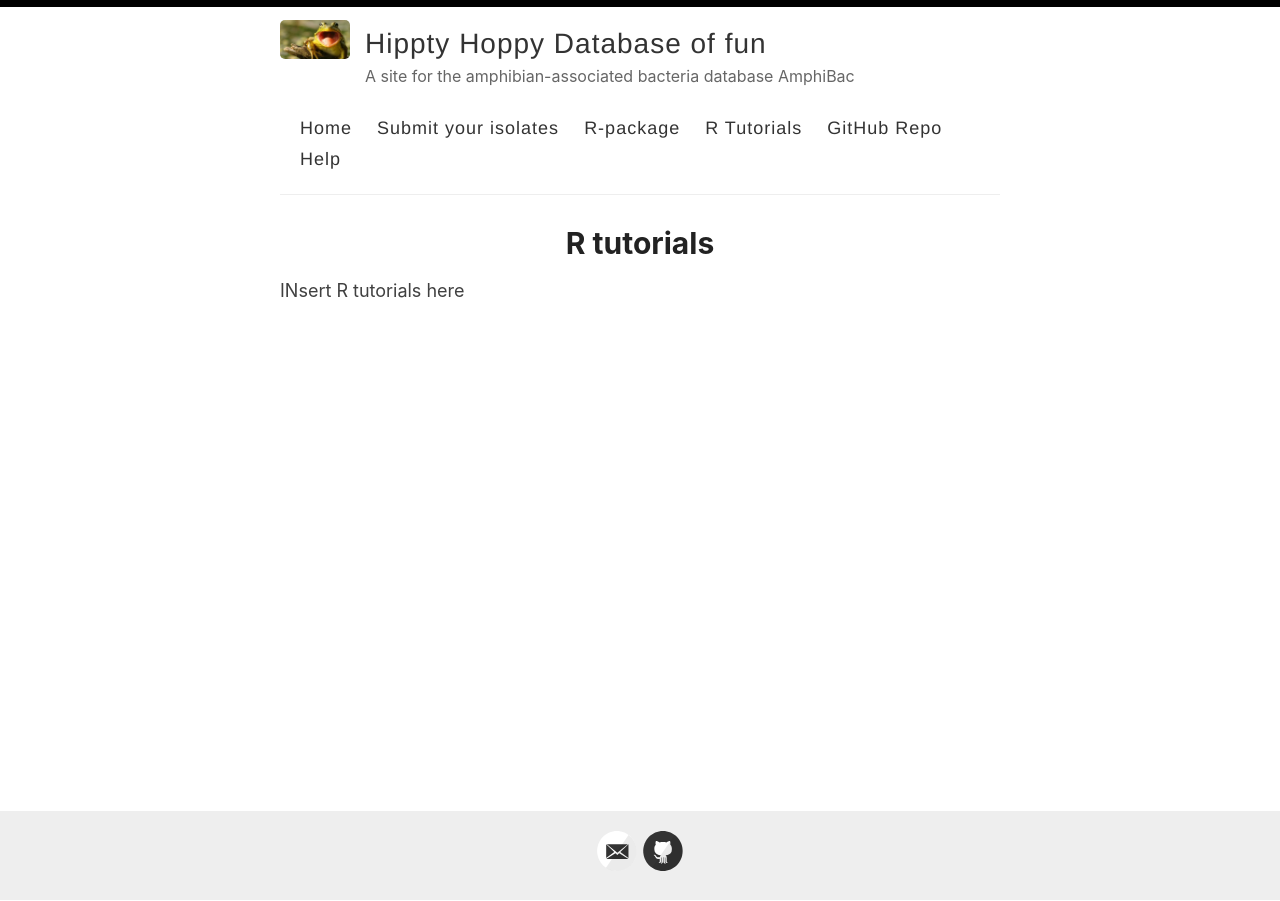
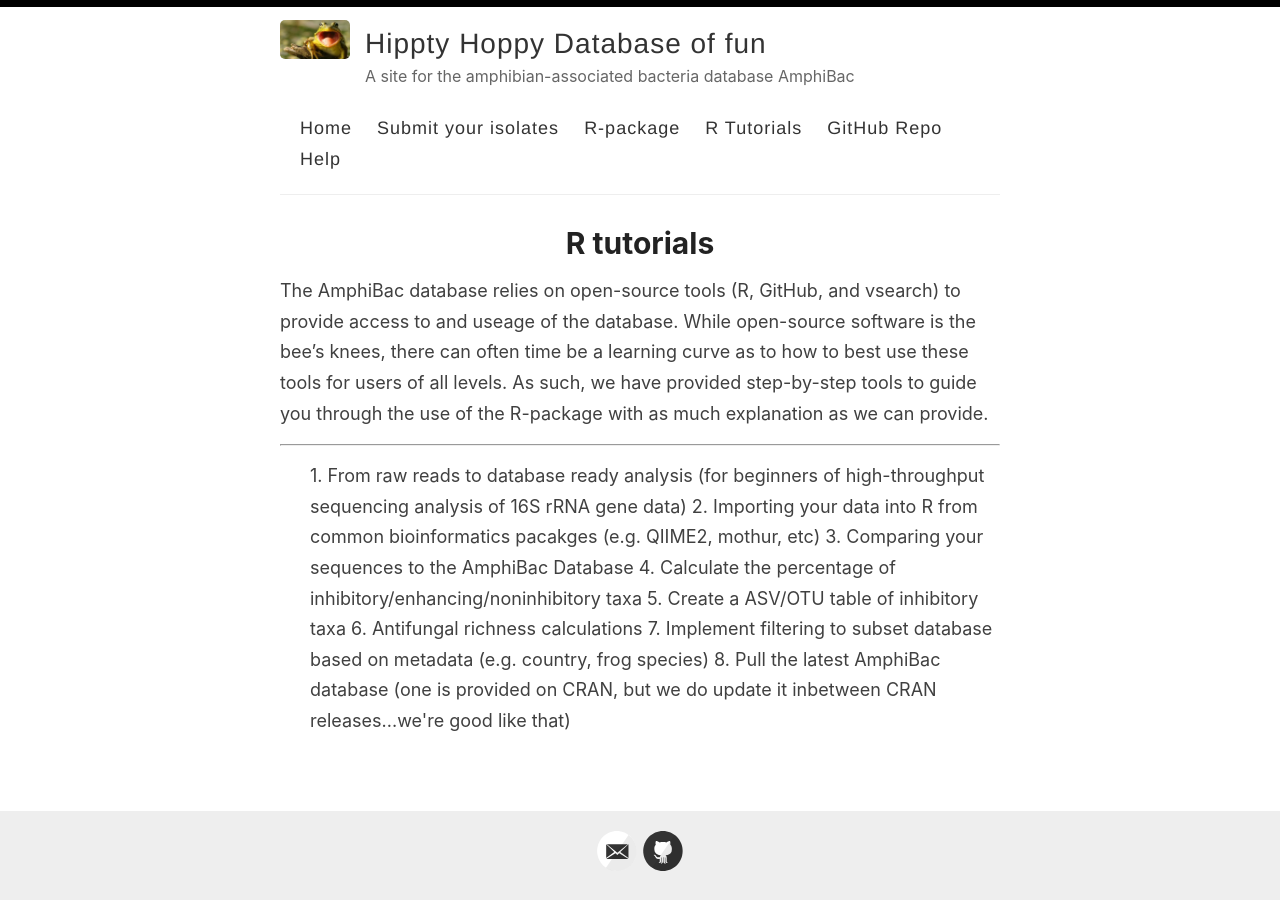
Before and after one commit to pattyjk/pattyjk.github.io, a Jekyll site: the page built from _pages/r-tutorials.md, in a window 1280 px wide. Built offline with Jekyll 4.4.1, drawn with Linux system fonts in a browser that asks for light colours.

Commit message:
Update r-tutorials.md

```diff
--- a/_pages/r-tutorials.md
+++ b/_pages/r-tutorials.md
@@ -3,4 +3,17 @@ layout: page
 title: R tutorials
 permalink: /r-tutorials/
 ---
-INsert R tutorials here
+The AmphiBac database relies on open-source tools (R, GitHub, and vsearch) to provide access to and useage of the database. While open-source software is the bee's knees, there can often time be a learning curve as to how to best use these tools for users of all levels. As such, we have provided step-by-step tools to guide you through the use of the R-package with as much explanation as we can provide.
+
+---
+<ol>
+
+1. From raw reads to database ready analysis (for beginners of high-throughput sequencing analysis of 16S rRNA gene data)
+2. Importing your data into R from common bioinformatics pacakges (e.g. QIIME2, mothur, etc)
+3. Comparing your sequences to the AmphiBac Database
+4. Calculate the percentage of inhibitory/enhancing/noninhibitory taxa
+5. Create a ASV/OTU table of inhibitory taxa
+6. Antifungal richness calculations
+7. Implement filtering to subset database based on metadata (e.g. country, frog species)
+8. Pull the latest AmphiBac database (one is provided on CRAN, but we do update it inbetween CRAN releases...we're good like that)
+</ol>
```
